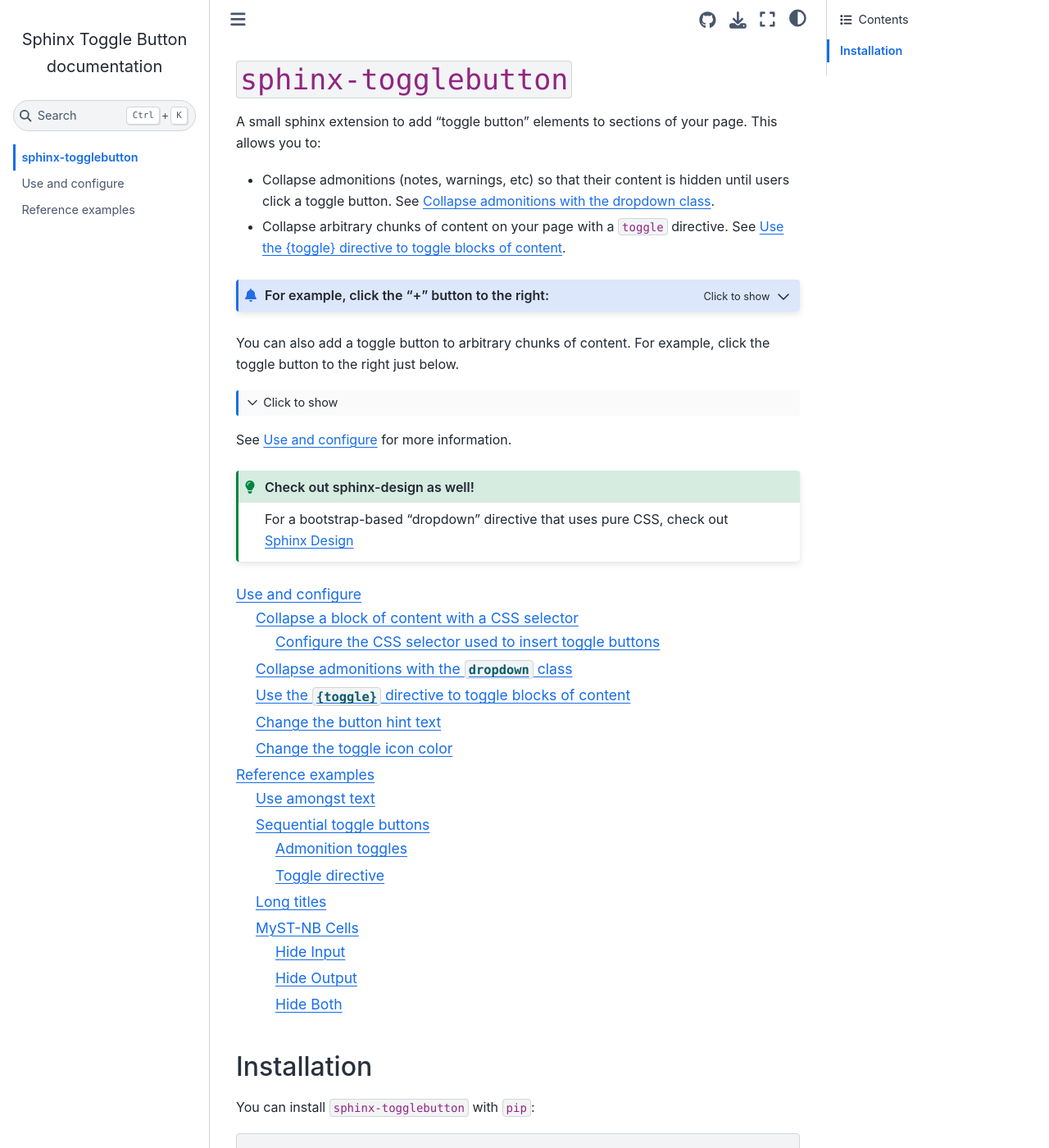
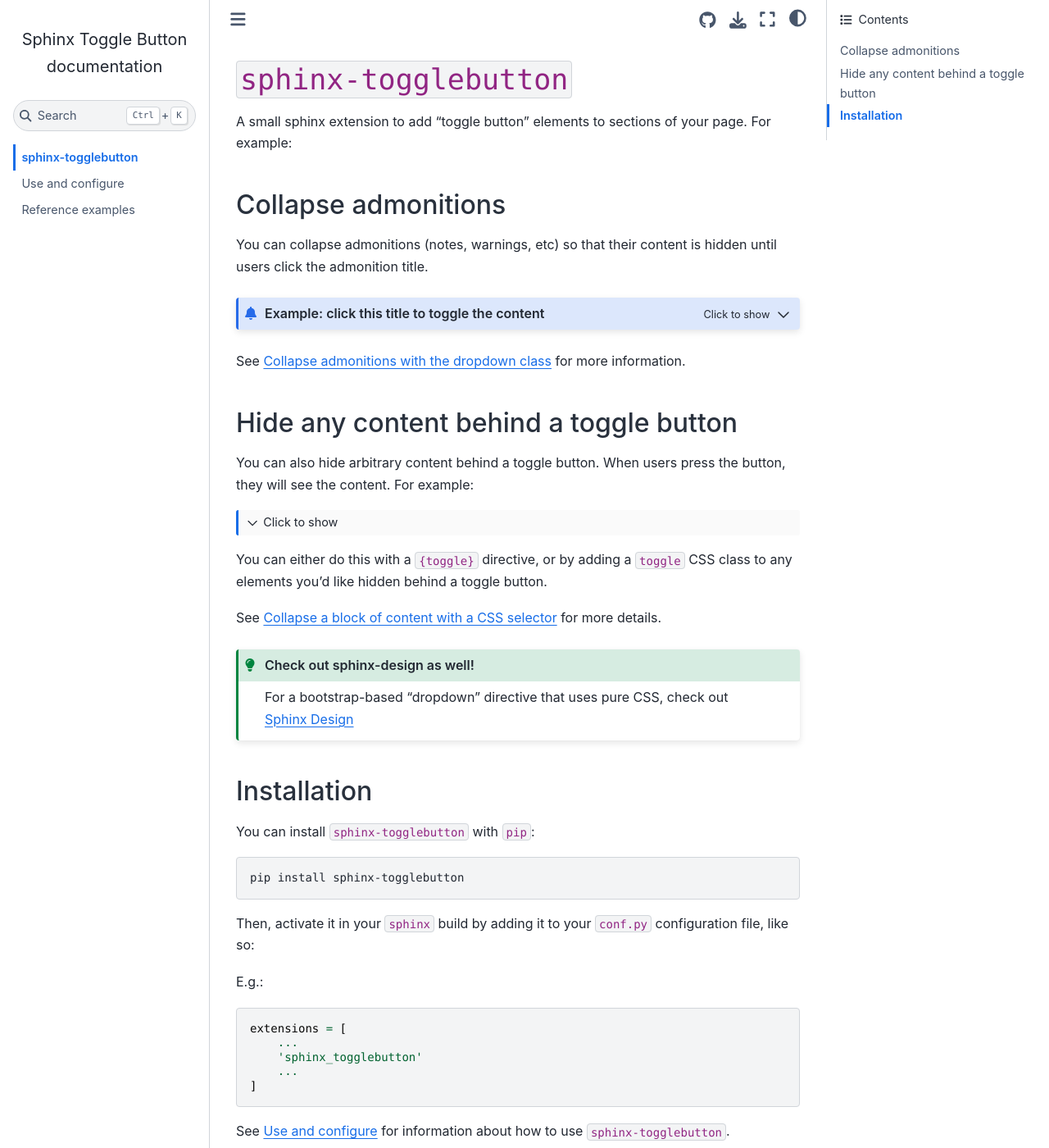
Before and after one commit to executablebooks/sphinx-togglebutton, a Sphinx documentation site: the page built from docs/index.md, in a window 1280 px wide and 1400 px high. Shown: the whole window at 82% size. Built offline with Sphinx 7.4.7 and the Sphinx Book theme 1.1.4, drawn with Linux system fonts in a browser that asks for light colours; some of the changed text lies outside the part shown.

Commit message:
Landing page

`````diff
--- a/docs/index.md
+++ b/docs/index.md
@@ -1,35 +1,50 @@
 # `sphinx-togglebutton`
 
 A small sphinx extension to add "toggle button" elements to sections of your page.
-This allows you to:
+For example:
 
-- Collapse admonitions (notes, warnings, etc) so that their content is hidden
-  until users click a toggle button. See {ref}`dropdown-admonitions`.
-- Collapse arbitrary chunks of content on your page with a `toggle` directive.
-  See {ref}`toggle-directive`.
+## Collapse admonitions
 
-:::{admonition} For example, click the "+" button to the right:
+You can collapse admonitions (notes, warnings, etc) so that their content is hidden until users click the admonition title.
+
+:::{admonition} Example: click this title to toggle the content
+:class: dropdown
+You can toggle any admonition to hide its content behind a user click!
+Do so by adding a `dropdown` class to the admonition, like this:
+
+````
+```{note}
 :class: dropdown
 
-Here's a toggled note! You can put all kinds of stuff in here!
+Some content
+```
+````
 :::
 
-You can also add a toggle button to arbitrary chunks of content.
-For example, click the toggle button to the right just below.
+See {ref}`dropdown-admonitions` for more information.
+
+## Hide any content behind a toggle button
+
+You can also hide arbitrary content behind a toggle button.
+When users press the button, they will see the content.
+For example:
 
 ::::{toggle}
-:::{admonition} Wow!
-:class: tip
 
-It's a code block!
+This is a toggled content block!
+It was added like this:
 
-```python
-a = "wow, very python"
+````
+```{toggle}
+This is a toggled content block!
 ```
-:::
+````
+
 ::::
 
-See {ref}`usage` for more information.
+You can either do this with a `{toggle}` directive, or by adding a `toggle` CSS class to any elements you'd like hidden behind a toggle button.
+
+See [](use:css-selector) for more details.
 
 :::{admonition} Check out sphinx-design as well!
 :class: tip
@@ -37,11 +52,6 @@
 For a bootstrap-based "dropdown" directive that uses pure CSS, check out
 [Sphinx Design](https://sphinx-design.readthedocs.io/en/latest/dropdowns.html)
 :::
-
-```{toctree}
-use
-reference/index
-```
 
 ## Installation
 
@@ -65,3 +75,10 @@
 ```
 
 See {ref}`usage` for information about how to use `sphinx-togglebutton`.
+
+
+```{toctree}
+:maxdepth: 2
+use
+reference/index
+```
`````
